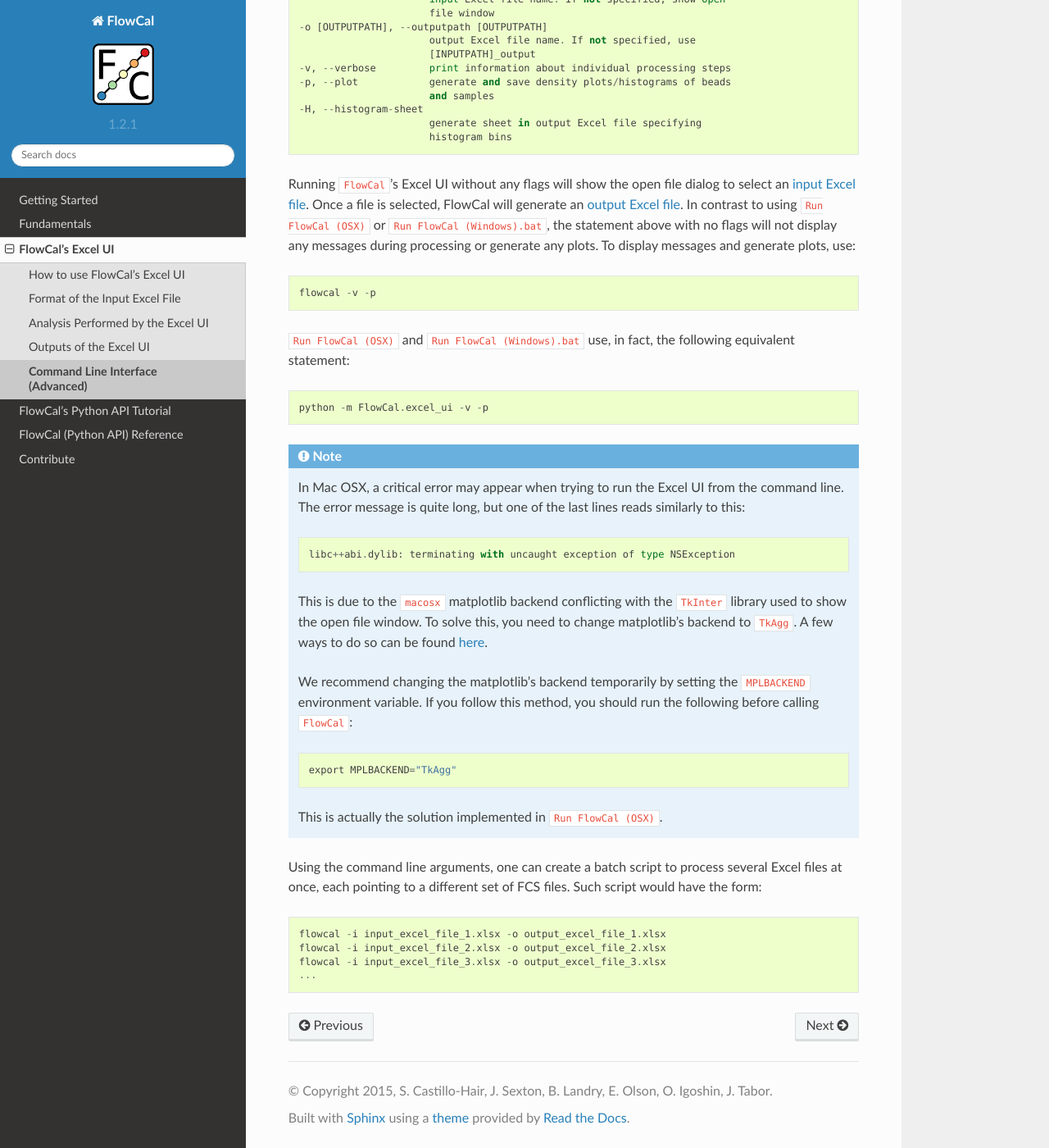
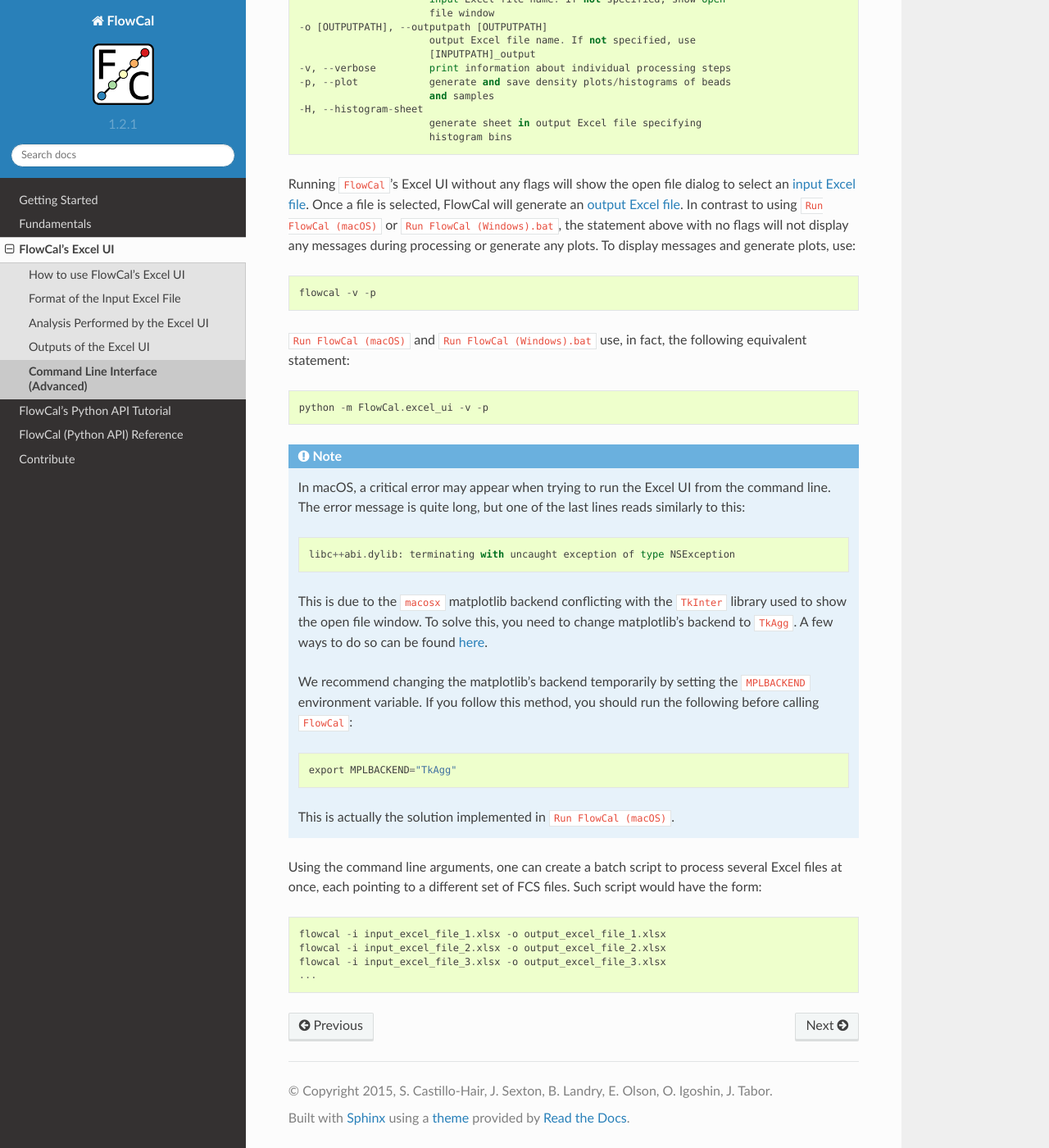
Before and after one commit to taborlab/FlowCal, a Sphinx documentation site: the page built from doc/excel_ui/cmd_interface.rst, in a window 1280 px wide and 1400 px high, scrolled down 419 px. Shown: the whole window at 82% size. Built offline with Sphinx 7.4.7 and the Read the Docs theme 2.0.0, drawn with Linux system fonts in a browser that asks for light colours.

Commit message:
Changed OSX references to macOS.

```diff
--- a/doc/excel_ui/cmd_interface.rst
+++ b/doc/excel_ui/cmd_interface.rst
@@ -22,16 +22,16 @@
                           generate sheet in output Excel file specifying
                           histogram bins
 
-Running ``FlowCal``'s Excel UI without any flags will show the open file dialog to select an :doc:`input Excel file <input_format>`. Once a file is selected, FlowCal will generate an :doc:`output Excel file <outputs>`. In contrast to using ``Run FlowCal (OSX)`` or ``Run FlowCal (Windows).bat``, the statement above with no flags will not display any messages during processing or generate any plots. To display messages and generate plots, use::
+Running ``FlowCal``'s Excel UI without any flags will show the open file dialog to select an :doc:`input Excel file <input_format>`. Once a file is selected, FlowCal will generate an :doc:`output Excel file <outputs>`. In contrast to using ``Run FlowCal (macOS)`` or ``Run FlowCal (Windows).bat``, the statement above with no flags will not display any messages during processing or generate any plots. To display messages and generate plots, use::
 
 	flowcal -v -p
 
-``Run FlowCal (OSX)`` and ``Run FlowCal (Windows).bat`` use, in fact, the following equivalent statement::
+``Run FlowCal (macOS)`` and ``Run FlowCal (Windows).bat`` use, in fact, the following equivalent statement::
 
 	python -m FlowCal.excel_ui -v -p
 
 .. note::
-	In Mac OSX, a critical error may appear when trying to run the Excel UI from the command line. The error message is quite long, but one of the last lines reads similarly to this::
+	In macOS, a critical error may appear when trying to run the Excel UI from the command line. The error message is quite long, but one of the last lines reads similarly to this::
 
 		libc++abi.dylib: terminating with uncaught exception of type NSException
 
@@ -41,7 +41,7 @@
 
 		export MPLBACKEND="TkAgg"
 
-	This is actually the solution implemented in ``Run FlowCal (OSX)``.
+	This is actually the solution implemented in ``Run FlowCal (macOS)``.
 
 Using the command line arguments, one can create a batch script to process several Excel files at once, each pointing to a different set of FCS files. Such script would have the form::
 
--- a/doc/excel_ui/how_to.rst
+++ b/doc/excel_ui/how_to.rst
@@ -4,7 +4,7 @@
 To use the ``FlowCal``’s Excel UI, follow these steps:
 
 1. Make and save an Excel file indicating the FCS files to process. Click :doc:`here <input_format>` for information on how to make a properly formatted input Excel file.
-2. Launch ``FlowCal``’s Excel UI by double clicking on ``Run FlowCal (Windows).bat`` or ``Run FlowCal (OSX)``.
+2. Launch ``FlowCal``’s Excel UI by double clicking on ``Run FlowCal (Windows).bat`` or ``Run FlowCal (macOS)``.
 3. A window will appear requesting an input Excel file. Locate the Excel file made in step 1 and click on “Open”.
 4. ``FlowCal`` will start :doc:`processing<analysis>` the indicated calibration beads and cell samples. A terminal window will appear indicating the progress of the analysis.
 5. When the analysis finishes, the message “Press Enter to finish...” will appear. Press Enter and close the terminal window. A set of :ref:`plots<excel-ui-outputs-plots>` and :ref:`an Excel file<excel-ui-outputs-excel>` with statistics will appear in the same directory in which the input Excel file was located.
--- a/doc/getting_started/index.rst
+++ b/doc/getting_started/index.rst
@@ -1,7 +1,7 @@
 Getting Started
 ===============
 
-``FlowCal`` requires the Python programming language. We recommend most Windows and OS X users to :doc:`install FlowCal with Anaconda<install_anaconda>`, a Python distribution that already includes many necessary Python packages. OSX already includes its own version of Python, but it does not include some Python tools that ``FlowCal`` requires. Therefore, Anaconda is recommended.
+``FlowCal`` requires the Python programming language. We recommend most Windows and macOS users to :doc:`install FlowCal with Anaconda<install_anaconda>`, a Python distribution that already includes many necessary Python packages. macOS already includes its own version of Python, but it does not include some Python tools that ``FlowCal`` requires. Therefore, Anaconda is recommended.
 
 Users who have an existing python installation and are comfortable with command-line interfaces can :doc:`install FlowCal in their existing environment<install_python>`.
 
--- a/doc/getting_started/install_anaconda.rst
+++ b/doc/getting_started/install_anaconda.rst
@@ -15,12 +15,12 @@
 
 3. Download ``FlowCal`` from `here <https://github.com/taborlab/FlowCal/archive/master.zip>`_. A file called ``FlowCal-master.zip`` will be downloaded. Unzip this file.
 
-4. Inside the unzipped folder, double click on ``Install FlowCal (Windows).bat`` or ``Install FlowCal (OSX)`` if you are using Windows or OS X, respectively. This will open a terminal window and install ``FlowCal``. The installation procedure may take a few minutes. When installation is finished, the terminal will show the message “Press Enter to finish...”. If the installation was successful, your terminal should look like the figure below. Press Enter to close the terminal window.
+4. Inside the unzipped folder, double click on ``Install FlowCal (Windows).bat`` or ``Install FlowCal (macOS)`` if you are using Windows or OS X, respectively. This will open a terminal window and install ``FlowCal``. The installation procedure may take a few minutes. When installation is finished, the terminal will show the message “Press Enter to finish...”. If the installation was successful, your terminal should look like the figure below. Press Enter to close the terminal window.
 
 .. image:: https://www.dropbox.com/s/9ygziuk8r2r93kw/installation_completed.png?raw=1
 
 .. note:: **Windows**: If the following message appears after double clicking ``Install FlowCal (Windows)``: “Windows protected your PC – Windows SmartScreen prevented an unrecognized app from starting...”, click on the “More info” link under the text, and then click on the “Run anyway” button. This will remove the security restriction from the program and allow it to run properly.
 
-.. note:: **Mac OS X**: If the following error message appears after double clicking ``Install FlowCal (OSX)``: “’Install FlowCal (OSX)’ can’t be opened because it is from an unidentified developer.”, navigate to System Preferences -> Security and Privacy -> General, and click the “Open Anyways” button adjacent to the message stating “’Install FlowCal (OSX)’ was blocked from opening because it is not from an identified developer”. This will remove the security restriction from the program and allow it to run properly.
+.. note:: **Mac OS X**: If the following error message appears after double clicking ``Install FlowCal (macOS)``: “’Install FlowCal (macOS)’ can’t be opened because it is from an unidentified developer.”, navigate to System Preferences -> Security and Privacy -> General, and click the “Open Anyways” button adjacent to the message stating “’Install FlowCal (macOS)’ was blocked from opening because it is not from an identified developer”. This will remove the security restriction from the program and allow it to run properly.
 
 To see ``FlowCal`` in action, head to the :doc:`Excel UI</excel_ui/index>` section. The ``FlowCal`` zip file includes an ``examples`` folder with files that you can use while following the instructions.
--- a/doc/getting_started/install_python.rst
+++ b/doc/getting_started/install_python.rst
@@ -5,7 +5,7 @@
 
 	pip install FlowCal
 
-This should take care of all the requirements automatically. Linux and Mac OSX users may need to request administrative permissions by preceding this command with ``sudo``.
+This should take care of all the requirements automatically. Linux and macOS users may need to request administrative permissions by preceding this command with ``sudo``.
 
 Alternatively, download ``FlowCal`` from `here <https://github.com/taborlab/FlowCal/archive/master.zip>`_. Next, make sure that the following Python packages are present:
 
```
Also changed, not shown: 5 other files.
